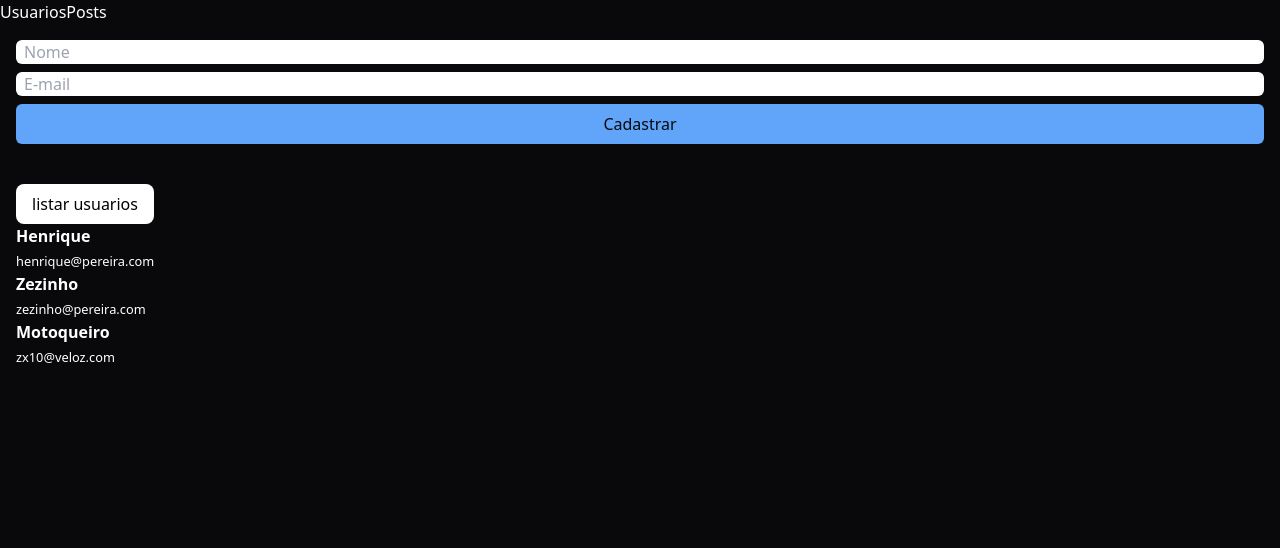
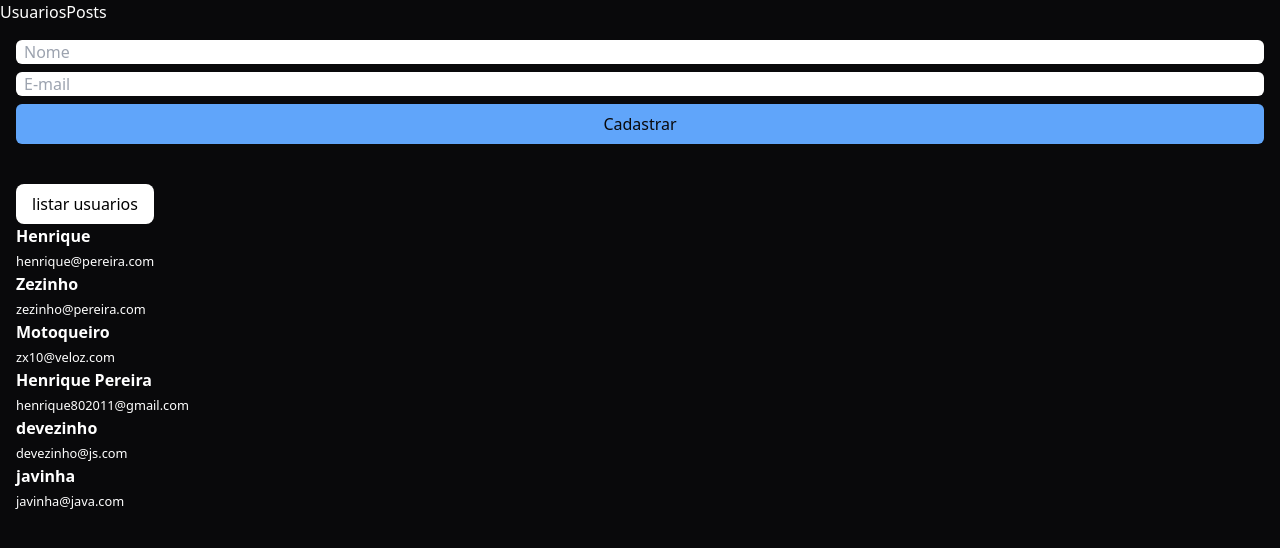
Before and after one commit to projects-for-learning/react-query-fudamentos, a React (Vite) app: page / in a window 1280 px wide. Shown: the top 548 px of the page. Built offline with nearby package versions, Linux system fonts and the light colour scheme; data requests are answered from the project's data file.

Commit message:
feat: implementando loading State e acessando a resposta da Mutation

```diff
--- a/server/db.json
+++ b/server/db.json
@@ -1,19 +1,34 @@
 {
   "users": [
     {
-            "id": 1,
+      "id": "1",
       "name": "Henrique",
       "email": "henrique@pereira.com"
     },
     {
-            "id": 2,
+      "id": "2",
       "name": "Zezinho",
       "email": "zezinho@pereira.com"
     },
     {
-            "id": 3,
+      "id": "3",
       "name": "Motoqueiro",
       "email": "zx10@veloz.com"
+    },
+    {
+      "id": "da76",
+      "name": "Henrique Pereira",
+      "email": "henrique802011@gmail.com"
+    },
+    {
+      "id": "b376",
+      "name": "devezinho",
+      "email": "devezinho@js.com"
+    },
+    {
+      "id": "10fd",
+      "name": "javinha",
+      "email": "javinha@java.com"
     }
   ]
 }
--- a/src/Users.tsx
+++ b/src/Users.tsx
@@ -1,5 +1,6 @@
-import { useUsers } from "./hooks/useUsers";
+import { useUsers, type IUser } from "./hooks/useUsers";
 import { useMutation } from "@tanstack/react-query";
+import { sleep } from "./sleep";
 
 export function Users() {
   /*
@@ -7,11 +8,30 @@ export function Users() {
   */
   // const [enabled, setEnabled] = useState(false);
 
-  const { users, isLoading, refetch, isFetching, error } = useUsers();
+  const {
+    users,
+    isLoading: isUserLoading,
+    refetch,
+    isFetching,
+    error,
+  } = useUsers();
 
-  const { mutate } = useMutation({
-    mutationFn: async (variables: { name: string; email: string }) => {
-      console.log("mutation executou", variables);
+  const { mutate, isPending, data } = useMutation({
+    mutationFn: async ({
+      name,
+      email,
+    }: {
+      name: string;
+      email: string;
+    }): Promise<IUser> => {
+      await sleep();
+      const response = await fetch("http://localhost:3000/users", {
+        method: "POST",
+        headers: { "Content-type": "application/json" },
+        body: JSON.stringify({ name, email }),
+      });
+
+      return response.json();
     },
   });
 
@@ -56,7 +76,7 @@ export function Users() {
           />
 
           <button className="bg-blue-400 py-2 text-zinc-950 rounded-md">
-            Cadastrar
+            {isPending ? "Cadastrando..." : "Cadastrar"}
           </button>
         </form>
       </div>
@@ -69,8 +89,8 @@ export function Users() {
       >
         listar usuarios
       </button>
-      {isLoading && <h1>Carregando...</h1>}
-      {!isLoading && isFetching && <small>Fetching...</small>}
+      {isUserLoading && <h1>Carregando...</h1>}
+      {!isUserLoading && isFetching && <small>Fetching...</small>}
       {error && <h1 className="text-red-400">{error.toString()}</h1>}
       {users.map((user) => (
         <div key={user.id}>
--- a/src/hooks/useUsers.tsx
+++ b/src/hooks/useUsers.tsx
@@ -1,7 +1,7 @@
 import { useQuery } from "@tanstack/react-query";
 import { sleep } from "../sleep";
 
-interface IUser {
+export interface IUser {
   id: string;
   name: string;
   email: string;
```
Lines whose indentation alone changed are shown as unchanged.
